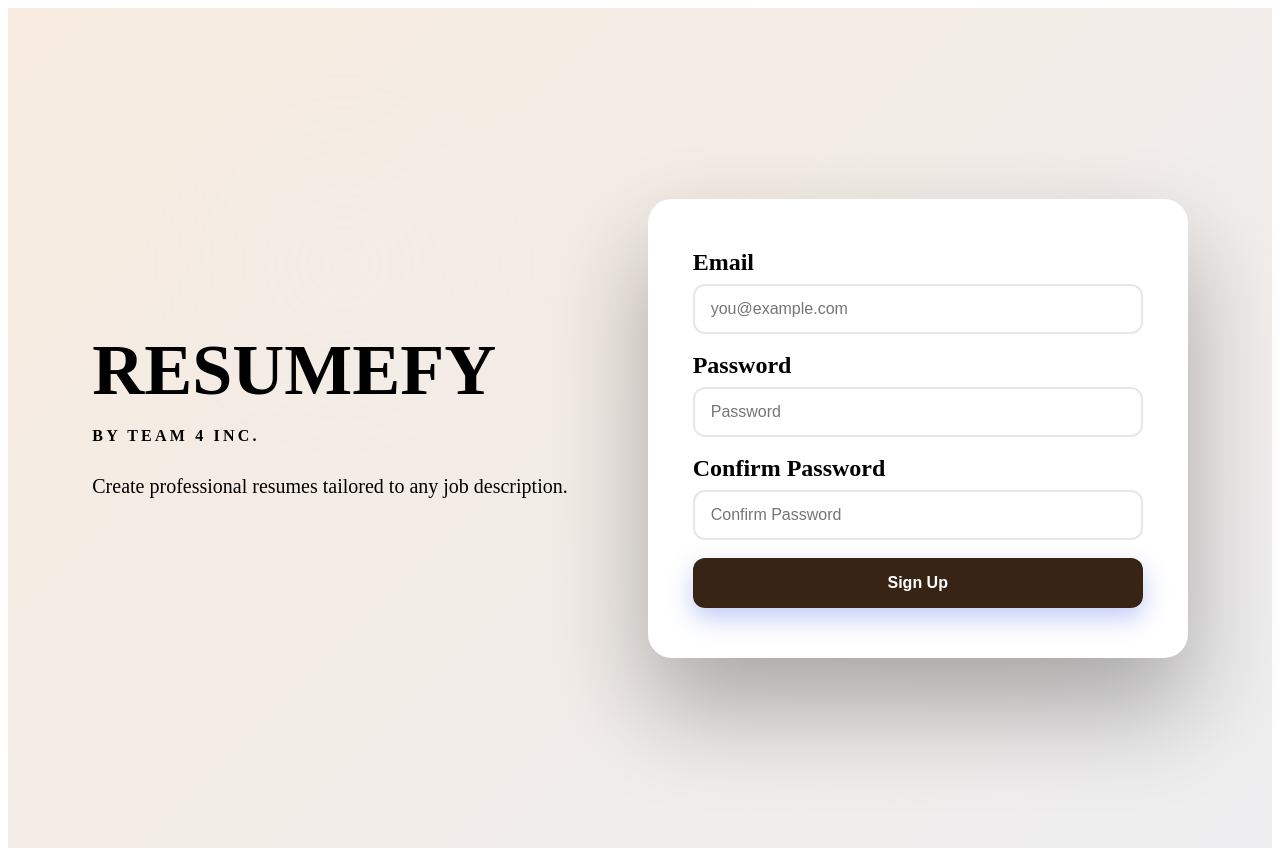
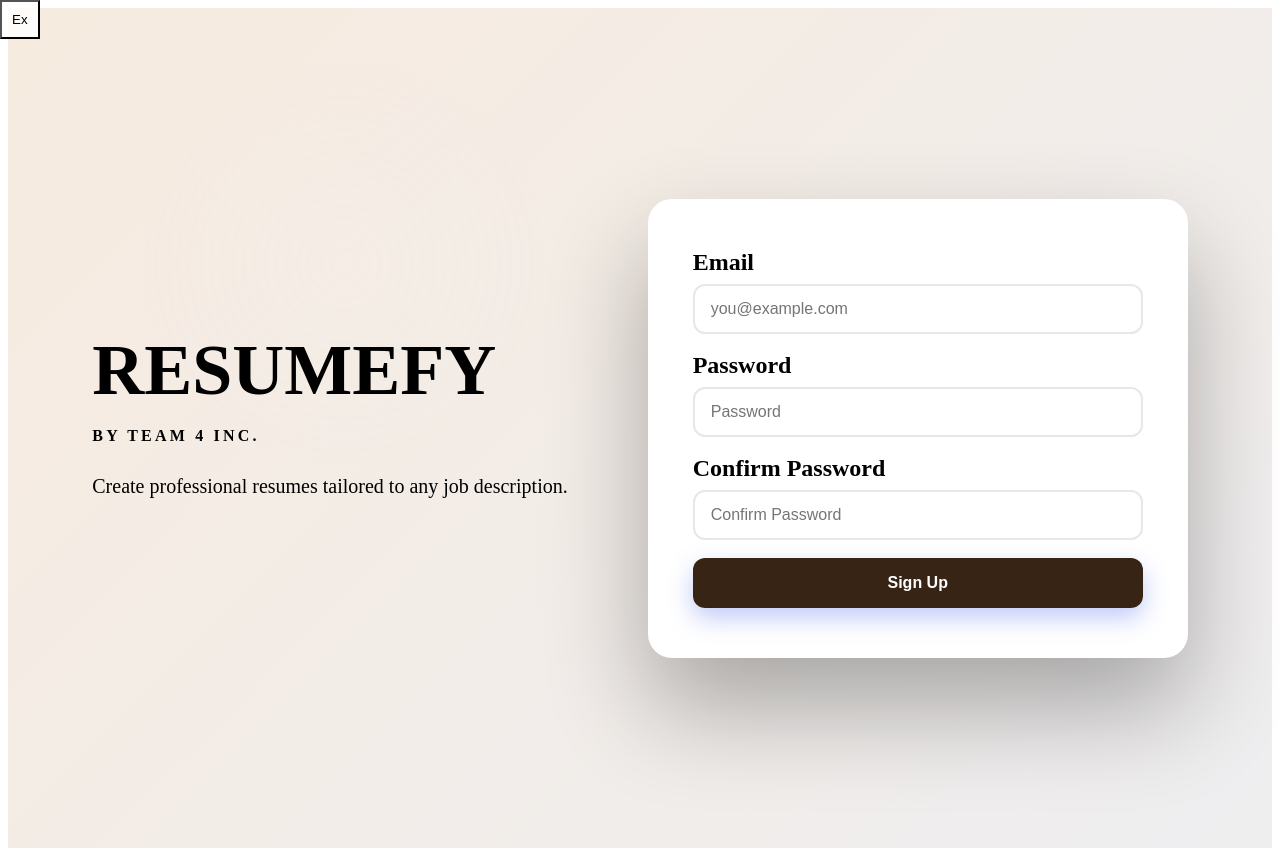
Before and after one commit to AdamPostMontjoie/Resumefy, a React app in the folder frontend/: page /register in a window 1280 px wide. Built offline with nearby package versions, Linux system fonts and the light colour scheme; no server answers; the HTML template or start-up script is replaced by a standard one.

Commit message:
Added ex button for returning to main, got rid of purple box and Resumefy title in ResumeGen page

```diff
--- a/frontend/src/routes/Login/Login.css
+++ b/frontend/src/routes/Login/Login.css
@@ -1,3 +1,13 @@
+.back-to-main {
+  position: absolute;
+  top: 0;
+  left: 0;
+  padding: 10px;
+  background: rgba(255, 255, 255, 0.8);
+  z-index: 1000;
+  margin-top: 20;
+}
+
 .login-page-container {
   min-height: 100vh;
   background: linear-gradient(135deg, #F7EBDF 0%, #EEEEF0 100%);
--- a/frontend/src/routes/Login/LoginPage.jsx
+++ b/frontend/src/routes/Login/LoginPage.jsx
@@ -39,17 +39,12 @@ function LoginPage({ onSuccess }) {
 
 
   return (
+    <div>
+    <button onClick={() => { navigate('/')}} className="back-to-main">Ex</button>
     <div className="login-page-container">
       <div className="background-shape" />
 
       <div className="content-wrapper">
-        <div className="branding-section">
-          <h1 className="branding-title">RESUMEFY</h1>
-          <p className="branding-subtitle">BY TEAM 4 INC.</p>
-          <p className="branding-description">Create professional resumes tailored to any job description.</p>
-          <div className="empty-flex-div">
-          </div>
-        </div>
 
         <div className="form-card">
 
@@ -72,6 +67,7 @@ function LoginPage({ onSuccess }) {
         </div>
       </div>
     </div>
+    </div>
   );
 }
 
--- a/frontend/src/routes/ProfileCreation/ProfileCreationPage.jsx
+++ b/frontend/src/routes/ProfileCreation/ProfileCreationPage.jsx
@@ -199,6 +199,8 @@ const ProfileCreationPage = () => {
   };
 
   return (
+    <div>
+    <button onClick={() => { navigate('/')}} className="back-to-main">Ex</button>
     <div className="page-container">
       <form onSubmit={handleSubmit} className="form">
         <h1 className="title">Profile</h1>
@@ -286,6 +288,7 @@ const ProfileCreationPage = () => {
         <button type="submit" className="submit-button">Submit Profile</button>
       </form>
     </div>
+    </div>
   );
 };
 
--- a/frontend/src/routes/Register/RegisterPage.jsx
+++ b/frontend/src/routes/Register/RegisterPage.jsx
@@ -61,6 +61,8 @@ function RegisterPage() {
   }
 
   return (
+   <div>
+   <button onClick={() => { navigate('/')}} className="back-to-main">Ex</button>
    <div className="login-page-container">
       <div className="background-shape" />
 
@@ -96,6 +98,7 @@ function RegisterPage() {
         </div>
       </div>
     </div>
+    </div>
   );
 }
 
--- a/frontend/src/routes/ResumeGeneration/ResumeGeneration.css
+++ b/frontend/src/routes/ResumeGeneration/ResumeGeneration.css
@@ -0,0 +1,6 @@
+.top-right{
+  position: absolute;
+  top: 0;
+  right: 0;
+  margin-top: 20;
+}
--- a/frontend/src/routes/ResumeGeneration/ResumeGenerationPage.jsx
+++ b/frontend/src/routes/ResumeGeneration/ResumeGenerationPage.jsx
@@ -48,13 +48,11 @@ function ResumeGenerationPage(){
   }
 
   return (
+    <div>
+    <button onClick={() => { navigate('/')}} className="back-to-main">Ex</button>
     <div style={{ minHeight: '100vh', backgroundColor: '#f8fafc' }}>
       <div style={{ backgroundColor: 'white', borderBottom: '1px solid #e5e7eb', padding: '20px 40px', display: 'flex', justifyContent: 'space-between', alignItems: 'center' }}>
-        <div style={{ display: 'flex', gap: '15px', alignItems: 'center' }}>
-          <div style={{ width: '45px', height: '45px', borderRadius: '12px', background: 'linear-gradient(135deg, #667eea, #764ba2)' }} />
-          <div><h1 style={{ margin: 0, fontSize: '1.5rem', fontWeight: '700' }}>Resumefy</h1></div>
-        </div>
-        <div style={{ display: 'flex', gap: '15px' }}>
+        <div className="top-right" style={{ display: 'flex', gap: '15px' }}>
           <button onClick={handleLogout} style={{ padding: '10px 24px', border: '2px solid #e5e7eb', borderRadius: '10px', background: 'white', cursor: 'pointer', fontSize: '1rem' }}>Logout</button>
           <div onClick={editProfile} style={{ width: '45px', height: '45px', borderRadius: '12px', background: 'linear-gradient(135deg, #372414, #372414)', display: 'flex', alignItems: 'center', justifyContent: 'center', cursor: 'pointer', color: 'white', fontSize: '2.1rem' }}>🧛🏻‍♂️</div>
         </div>
@@ -85,6 +83,7 @@ function ResumeGenerationPage(){
         </div>
       </div>
     </div>
+    </div>
   );
 }
 
```
